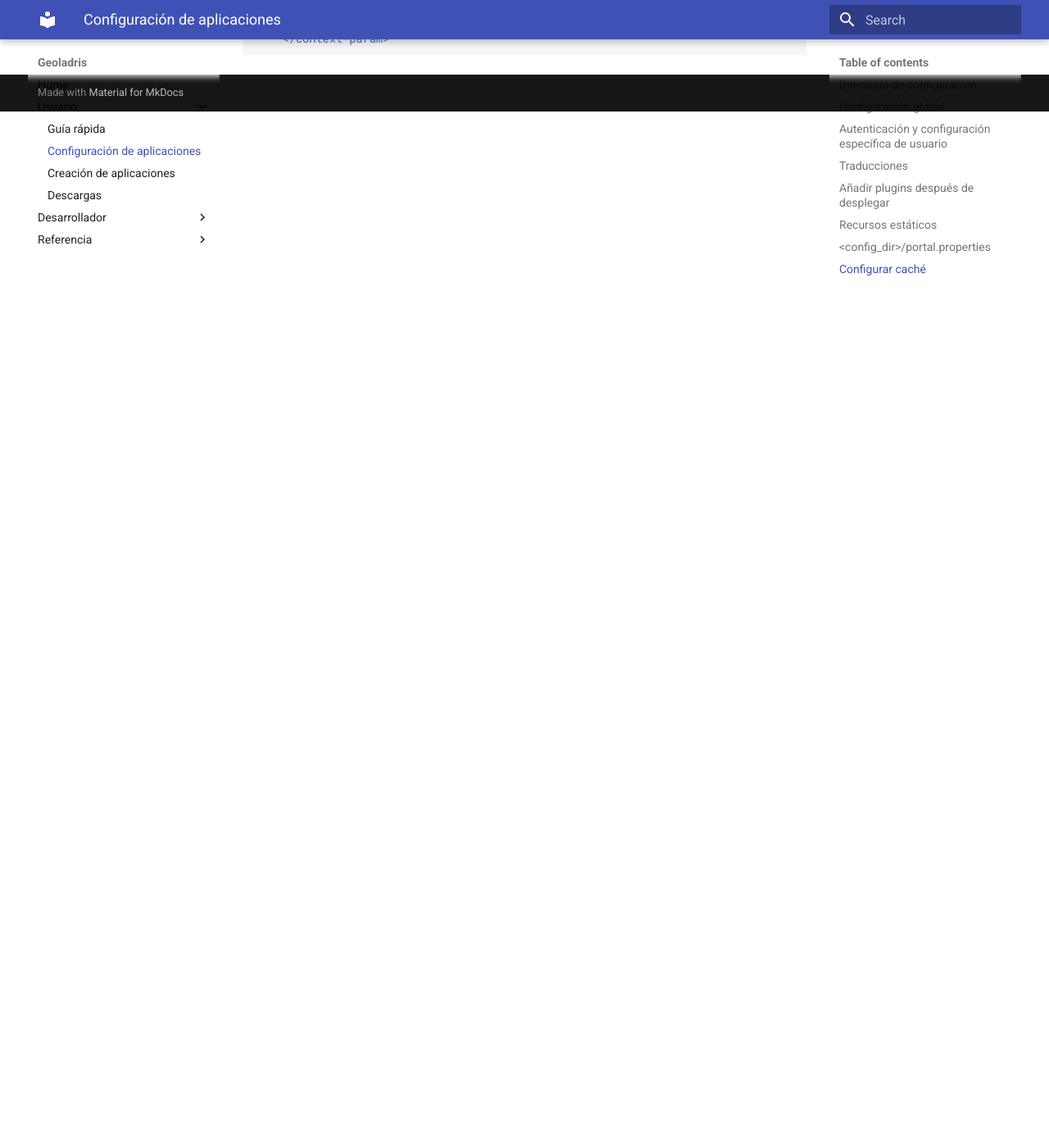
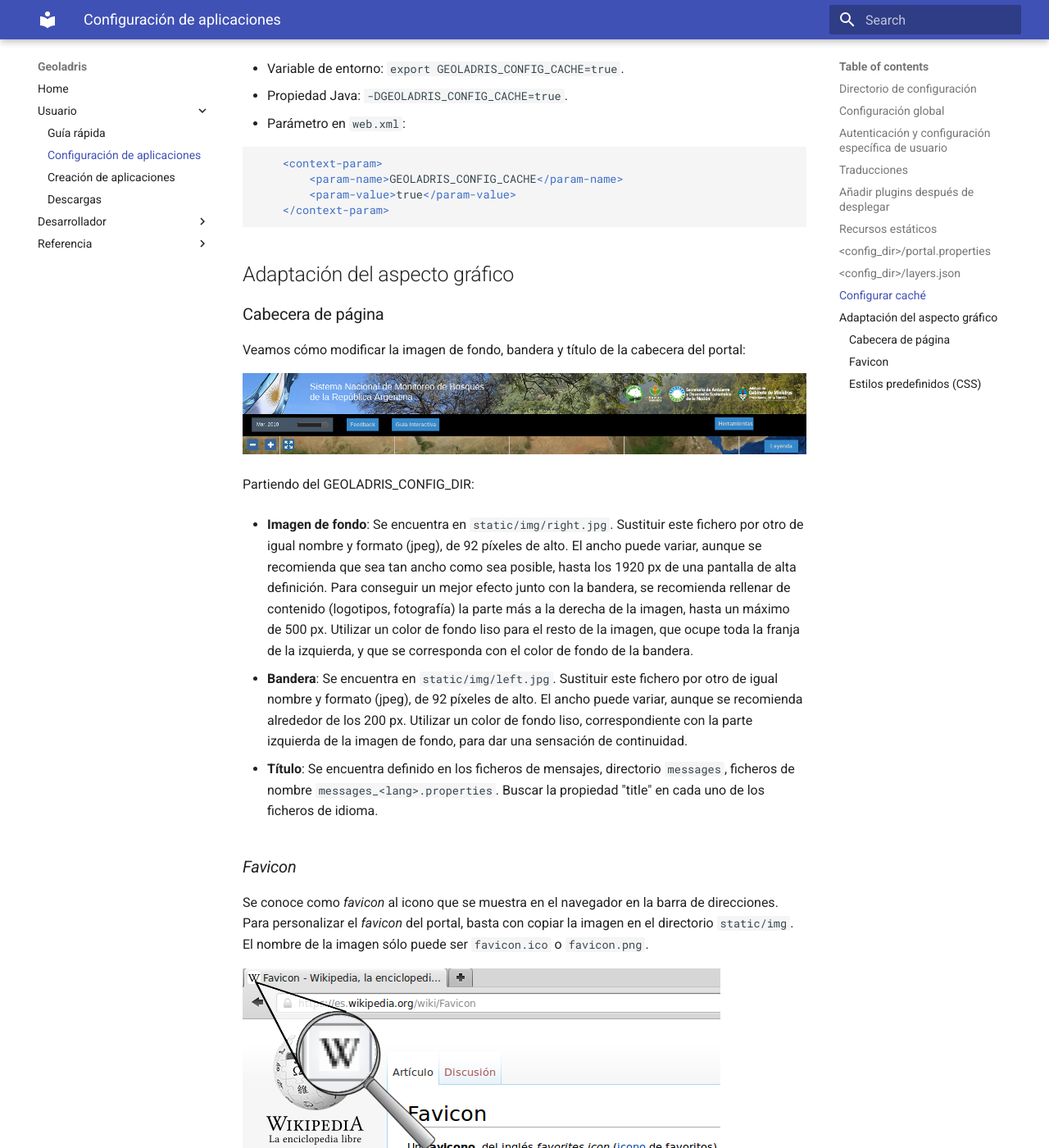
Before and after one commit to geoladris/doc, an MkDocs documentation site: the page built from docs/user/config.md, in a window 1280 px wide and 1400 px high, scrolled down 5019 px. Shown: the whole window at 82% size. Built offline with MkDocs 1.6.1 and Material for MkDocs 9.7.7, drawn with Linux system fonts in a browser that asks for light colours; old or Windows-style settings are respelled for this version of MkDocs; some of the changed text lies outside the part shown.

Commit message:
Added doc from nfms4redd about: * layers.json * portal.properties * modify headers

````diff
--- a/docs/user/config.md
+++ b/docs/user/config.md
@@ -146,7 +146,13 @@ Geoladris reconoce algunos fichero estáticos específicos:
 
 ## `<config_dir>/portal.properties`
 
-Fichero de propiedades. Cada plugin define sus propiedades (ver [referencia](../ref/plugins.md)). Estas propiedades son privadas y nunca abandonan el servidor, por lo que es un buen sitio para almacenar contraseñas y otra información sensible.
+Fichero de propiedades. Cada plugin define sus propiedades (ver [referencia](../ref/portal-properties.md)). Estas propiedades son privadas y nunca abandonan el servidor, por lo que es un buen sitio para almacenar contraseñas y otra información sensible.
+
+## `<config_dir>/layers.json`
+
+Este archivo define la estructura de capas del proyecto. Consiste en un elemento JSON con cuatro propiedades. En este archivo definiremos las capas que desesamos carga en el visor, así como los grupos, dando de esta manera forma al arbol de capas.
+
+Se puede encontrar una descripción de todos los elementos del archivo en [referencia](../ref/layers-json.md)
 
 ## Configurar caché
 
@@ -169,3 +175,39 @@ De la misma manera que el directorio de configuración, estas variables pueden e
 		<param-value>true</param-value>
 	</context-param>
 ```
+
+## Adaptación del aspecto gráfico
+
+### Cabecera de página
+
+Veamos cómo modificar la imagen de fondo, bandera y título de la cabecera del portal:
+
+![](images/header.png)
+
+Partiendo del GEOLADRIS_CONFIG_DIR:
+
+* **Imagen de fondo**: Se encuentra en `static/img/right.jpg`. Sustituir este fichero por otro de igual nombre y formato (jpeg), de 92 píxeles de alto. El ancho puede variar, aunque se recomienda que sea tan ancho como sea posible, hasta los 1920 px de una pantalla de alta definición. Para conseguir un mejor efecto junto con la bandera, se recomienda rellenar de contenido (logotipos, fotografía) la parte más a la derecha de la imagen, hasta un máximo de 500 px. Utilizar un color de fondo liso para el resto de la imagen, que ocupe toda la franja de la izquierda, y que se corresponda con el color de fondo de la bandera.
+
+* **Bandera**: Se encuentra en `static/img/left.jpg`. Sustituir este fichero por otro de igual nombre y formato (jpeg), de 92 píxeles de alto. El ancho puede variar, aunque se recomienda alrededor de los 200 px. Utilizar un color de fondo liso, correspondiente con la parte izquierda de la imagen de fondo, para dar una sensación de continuidad.
+
+* **Título**: Se encuentra definido en los ficheros de mensajes, directorio `messages`, ficheros de nombre `messages_<lang>.properties`. Buscar la propiedad "title" en cada uno de los ficheros de idioma.
+
+### *Favicon*
+
+
+Se conoce como *favicon* al icono que se muestra en el navegador en la barra de direcciones. Para personalizar el *favicon*
+del portal, basta con copiar la imagen en el directorio ``static/img``. El nombre de la imagen sólo puede ser `favicon.ico` o `favicon.png`.
+
+![](images/favicon.png)
+
+### Estilos predefinidos (CSS)
+
+En ciertos casos se requiere modificar los estilos que vienen predefinidos para OpenLayers, jQuery o cualquier otro. En estos casos,
+en lugar de modificar los estilos directamente en el fichero que se encuentra en `/var/tomcat/webapps/portal`, se ha de crear
+un nuevo fichero `overrides.css` en el directorio `<config_dir>/static/css` que contenga las reglas CSS que se desean modificar.
+
+De esta manera, tendrán preferencia las reglas que se escriban en `overrides.css` frente a cualquier otra que se encuentre en
+`/var/tomcat/webapps/portal`.
+
+Además, cuando se despliegue una actualización del portal en Tomcat, el fichero `overrides.css` no se modificará, manteniendo
+así la personalización.
--- a/mkdocs.yml
+++ b/mkdocs.yml
@@ -22,3 +22,5 @@ pages:
     - Plugins: ref/plugins.md
     - Eventos: ref/events.md
     - Licencia: ref/license.md
+    - layers.json: ref/layers-json.md
+    - portal.properties: ref/portal-properties.md
````
Also changed, not shown: docs/ref/layers-json.md (added, +188 -0 lines), docs/ref/portal-properties.md (added, +24 -0 lines), docs/user/images/favicon.png (added), docs/user/images/header.png (added).
